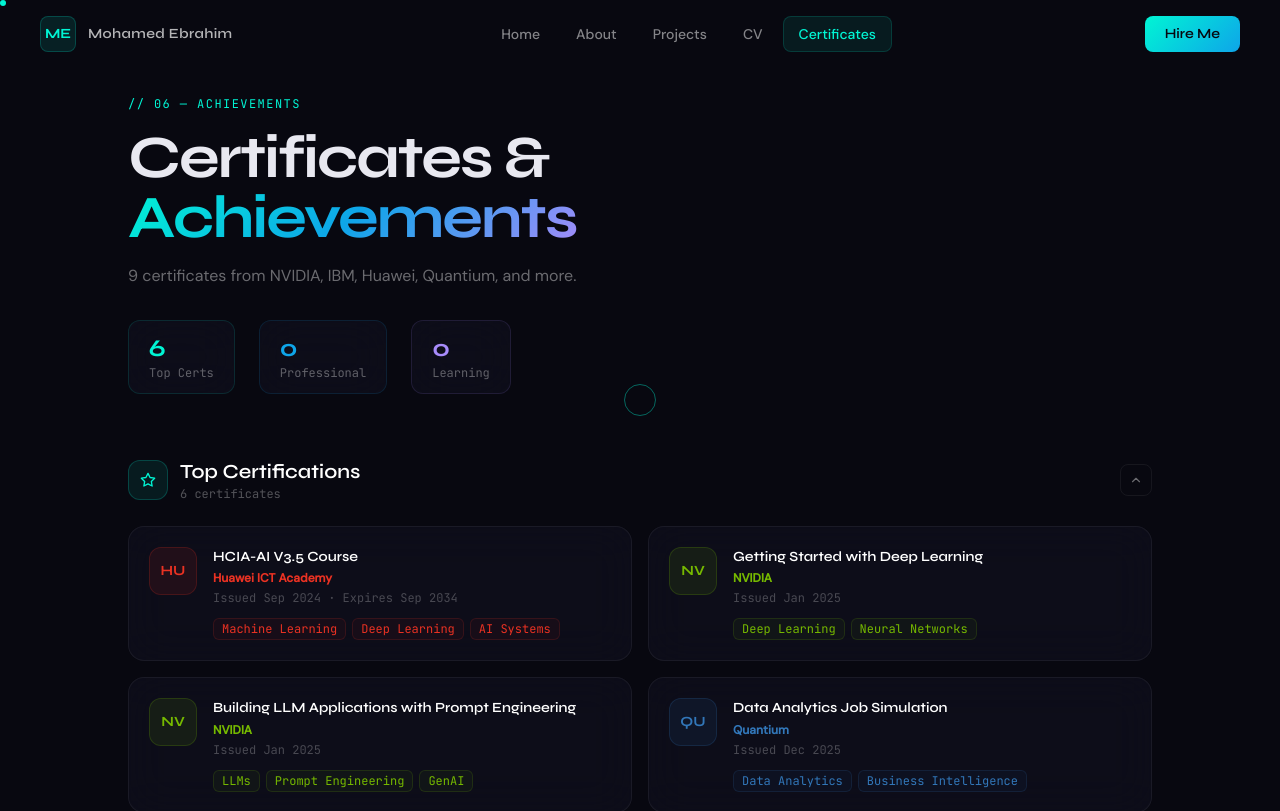
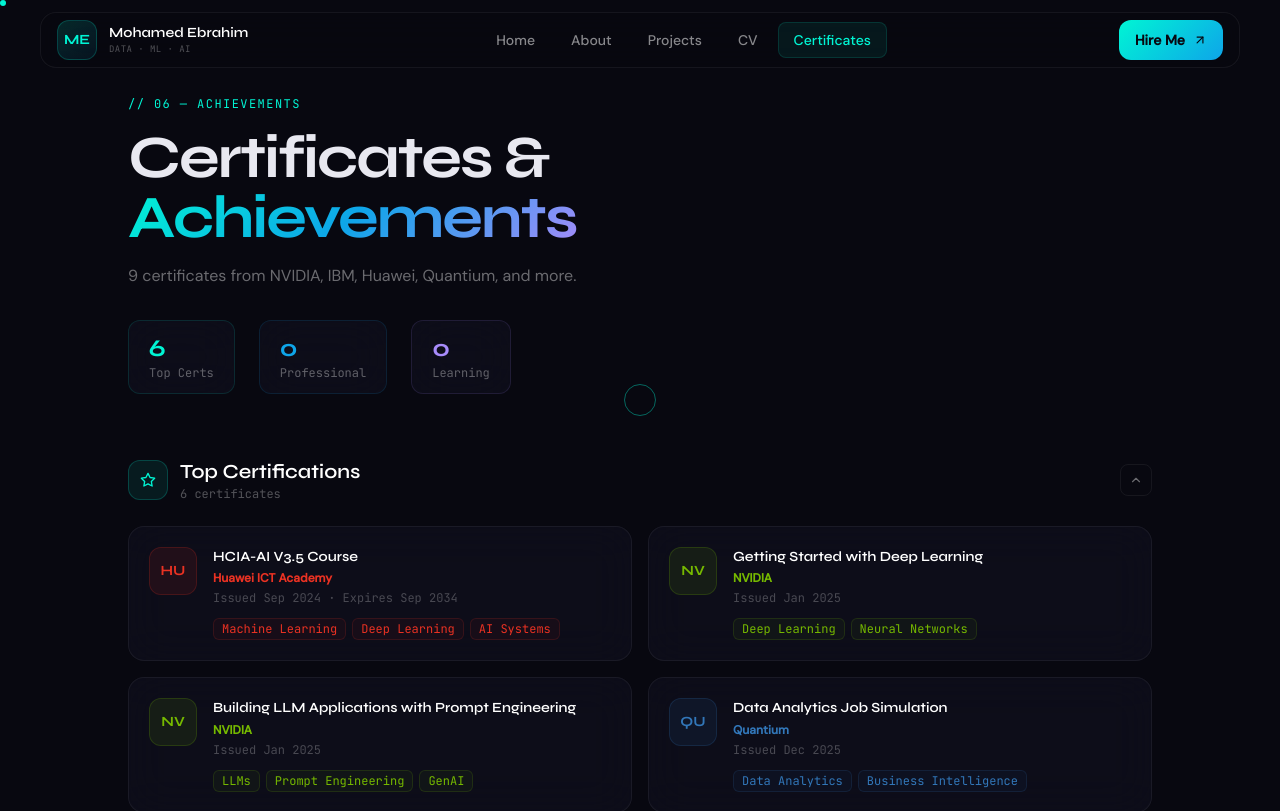
Before and after one commit to mhmd-ebrahim-1/mhmd-ebrahim-portfolio, a React (Vite) app: page /certificates in a window 1280 px wide. Shown: the top 811 px of the page. Built offline with nearby package versions, Linux system fonts and the light colour scheme.

Commit message:
Redesign responsive navigation and mobile menu

```diff
--- a/src/components/Navbar.jsx
+++ b/src/components/Navbar.jsx
@@ -1,6 +1,7 @@
 import { useState, useEffect } from 'react'
 import { Link, useLocation } from 'react-router-dom'
 import { motion, AnimatePresence } from 'framer-motion'
+import { Menu, X, ArrowUpRight } from 'lucide-react'
 
 const LINKS = [
   { path: '/', label: 'Home' },
@@ -16,76 +17,48 @@
   const [menuOpen, setMenuOpen] = useState(false)
 
   useEffect(() => {
-    const onScroll = () => setScrolled(window.scrollY > 40)
-    window.addEventListener('scroll', onScroll)
+    const onScroll = () => setScrolled(window.scrollY > 20)
+    window.addEventListener('scroll', onScroll, { passive: true })
     return () => window.removeEventListener('scroll', onScroll)
   }, [])
 
+  useEffect(() => setMenuOpen(false), [location.pathname])
+
   return (
-    <motion.nav
-      initial={{ y: -80, opacity: 0 }}
-      animate={{ y: 0, opacity: 1 }}
-      transition={{ duration: 0.6, ease: [0.16, 1, 0.3, 1] }}
-      className="fixed top-0 left-0 right-0 z-50 flex items-center justify-between px-10 py-4"
-      style={{
-        background: scrolled ? 'rgba(8,8,16,0.92)' : 'transparent',
-        backdropFilter: scrolled ? 'blur(20px)' : 'none',
-        borderBottom: scrolled ? '1px solid rgba(255,255,255,0.06)' : '1px solid transparent',
-        transition: 'all 0.4s cubic-bezier(0.4,0,0.2,1)',
-      }}
-    >
-      {/* Logo */}
-      <Link to="/" className="flex items-center gap-3 group">
-        <div
-          className="w-9 h-9 rounded-lg flex items-center justify-center font-display font-bold text-sm transition-all group-hover:scale-110"
-          style={{ background: 'rgba(0,245,212,0.1)', border: '1px solid rgba(0,245,212,0.2)', color: '#00f5d4' }}
-        >
-          ME
+    <>
+      <motion.nav initial={{ y:-80, opacity:0 }} animate={{ y:0, opacity:1 }} transition={{ duration:.55 }} className="fixed top-0 left-0 right-0 z-50 px-4 sm:px-6 lg:px-10 py-3">
+        <div className="max-w-7xl mx-auto h-14 px-3 sm:px-4 rounded-2xl flex items-center justify-between glass" style={{ background: scrolled ? 'rgba(8,8,16,.88)' : 'rgba(8,8,16,.55)', borderColor: scrolled ? 'rgba(0,245,212,.12)' : 'rgba(255,255,255,.06)' }}>
+          <Link to="/" className="flex items-center gap-3 group shrink-0">
+            <div className="w-10 h-10 rounded-xl flex items-center justify-center font-display font-bold text-sm transition-transform group-hover:scale-105" style={{ background:'linear-gradient(145deg,rgba(0,245,212,.14),rgba(14,165,233,.08))', border:'1px solid rgba(0,245,212,.2)', color:'#00f5d4' }}>ME</div>
+            <div className="hidden sm:block">
+              <p className="font-display font-semibold text-sm text-white">Mohamed Ebrahim</p>
+              <p className="font-mono text-[9px] tracking-wider" style={{ color:'rgba(255,255,255,.3)' }}>DATA · ML · AI</p>
             </div>
-        <span className="font-display font-semibold text-sm tracking-wide" style={{ color: 'rgba(255,255,255,0.7)' }}>
-          Mohamed Ebrahim
-        </span>
           </Link>
 
-      {/* Nav Links */}
-      <div className="flex items-center gap-1">
+          <div className="hidden md:flex items-center gap-1">
             {LINKS.map(link => {
               const active = location.pathname === link.path
-          return (
-            <Link
-              key={link.path}
-              to={link.path}
-              className="relative px-4 py-2 text-sm font-medium transition-colors duration-200"
-              style={{ color: active ? '#00f5d4' : 'rgba(255,255,255,0.5)', fontFamily: 'DM Sans, sans-serif' }}
-            >
-              {active && (
-                <motion.div
-                  layoutId="nav-pill"
-                  className="absolute inset-0 rounded-lg"
-                  style={{ background: 'rgba(0,245,212,0.08)', border: '1px solid rgba(0,245,212,0.15)' }}
-                  transition={{ type: 'spring', bounce: 0.2, duration: 0.5 }}
-                />
-              )}
+              return <Link key={link.path} to={link.path} className="relative px-3 lg:px-4 py-2 rounded-lg text-sm font-medium" style={{ color:active?'#00f5d4':'rgba(255,255,255,.52)' }}>
+                {active && <motion.span layoutId="nav-pill" className="absolute inset-0 rounded-lg" style={{ background:'rgba(0,245,212,.07)', border:'1px solid rgba(0,245,212,.13)' }} />}
                 <span className="relative z-10">{link.label}</span>
               </Link>
-          )
             })}
           </div>
 
-      {/* CTA */}
-      <motion.a
-        href="mailto:mohammedebrahim1177@gmail.com"
-        whileHover={{ scale: 1.04 }}
-        whileTap={{ scale: 0.96 }}
-        className="px-5 py-2 rounded-lg text-sm font-semibold"
-        style={{
-          background: 'linear-gradient(135deg, #00f5d4, #0ea5e9)',
-          color: '#080810',
-          fontFamily: 'Syne, sans-serif',
-        }}
-      >
-        Hire Me
-      </motion.a>
+          <div className="flex items-center gap-2">
+            <a href="mailto:mohammedebrahim1177@gmail.com" className="hidden sm:inline-flex items-center gap-2 px-4 py-2.5 rounded-xl text-sm font-semibold" style={{ background:'linear-gradient(135deg,#00f5d4,#0ea5e9)', color:'#080810' }}>Hire Me <ArrowUpRight size={14} /></a>
+            <button aria-label="Toggle navigation" onClick={() => setMenuOpen(v => !v)} className="md:hidden w-10 h-10 rounded-xl flex items-center justify-center" style={{ background:'rgba(255,255,255,.05)', border:'1px solid rgba(255,255,255,.08)', color:'#fff' }}>{menuOpen ? <X size={19} /> : <Menu size={19} />}</button>
+          </div>
+        </div>
       </motion.nav>
+
+      <AnimatePresence>
+        {menuOpen && <motion.div initial={{ opacity:0, y:-10 }} animate={{ opacity:1, y:0 }} exit={{ opacity:0, y:-10 }} className="fixed top-[78px] left-4 right-4 z-40 md:hidden glass rounded-2xl p-3" style={{ background:'rgba(8,8,16,.96)' }}>
+          {LINKS.map(link => <Link key={link.path} to={link.path} className="flex items-center justify-between px-4 py-3 rounded-xl" style={{ color:location.pathname===link.path?'#00f5d4':'rgba(255,255,255,.7)', background:location.pathname===link.path?'rgba(0,245,212,.06)':'transparent' }}>{link.label}<ArrowUpRight size={14} /></Link>)}
+          <a href="mailto:mohammedebrahim1177@gmail.com" className="mt-2 flex items-center justify-center px-4 py-3 rounded-xl font-semibold" style={{ background:'linear-gradient(135deg,#00f5d4,#0ea5e9)', color:'#080810' }}>Hire Me</a>
+        </motion.div>}
+      </AnimatePresence>
+    </>
   )
 }
```
Lines whose indentation alone changed are shown as unchanged.
